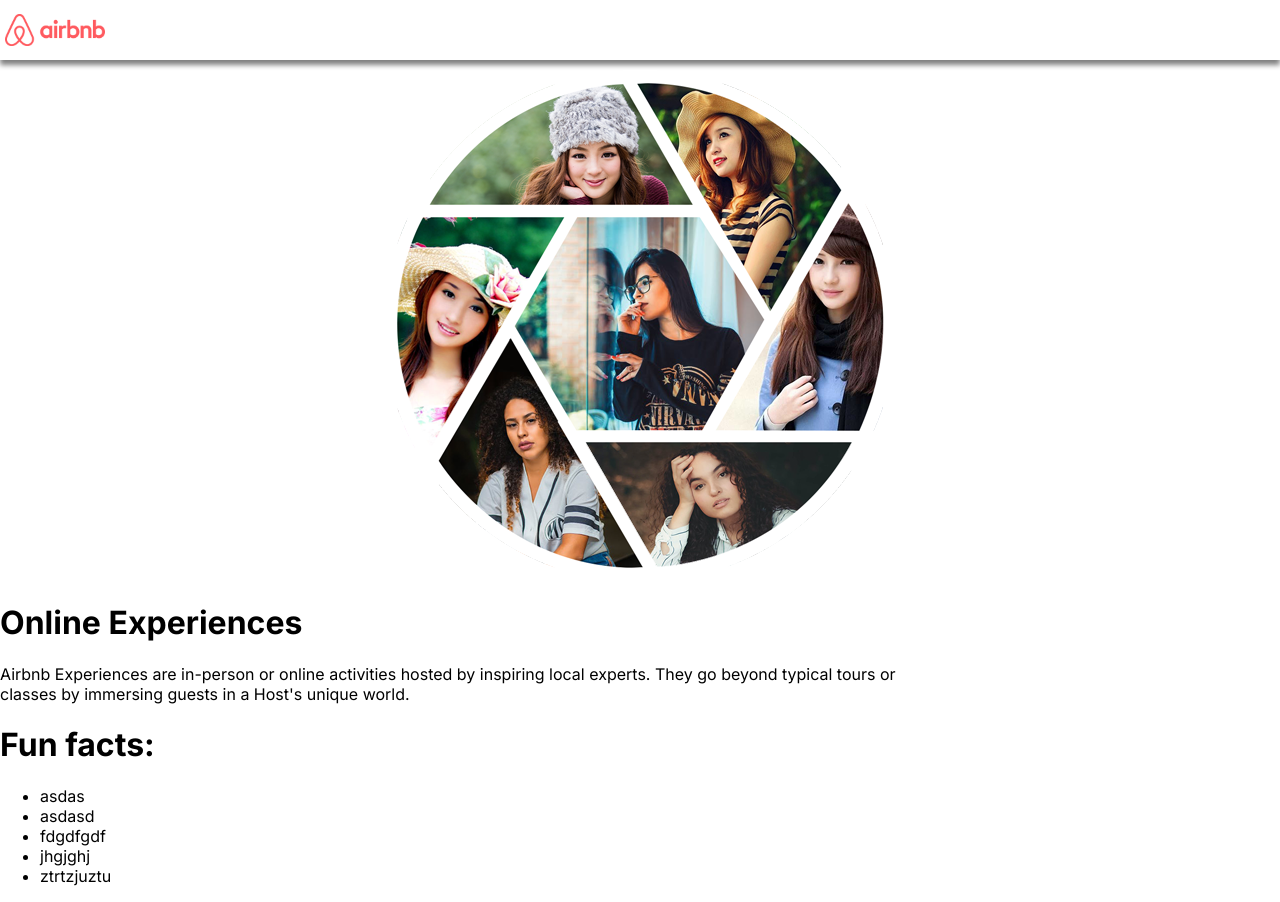
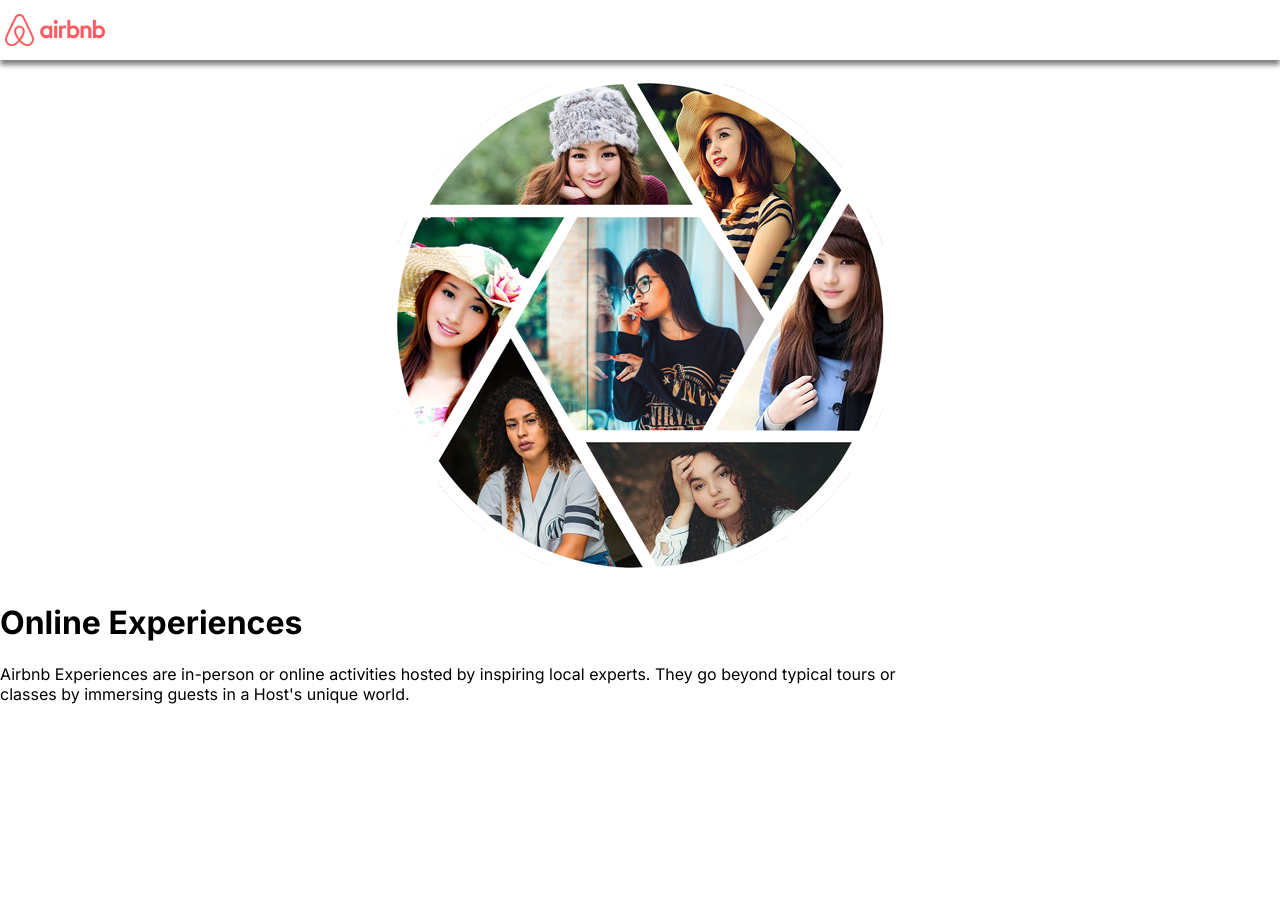
Before and after one commit to torokur93/react-learn, a React (Create React App) app: page / in a window 1280 px wide. After the commit the page ends 800 px from the top, so only its background shows below. Built offline with nearby package versions, Linux system fonts and the light colour scheme.

Commit message:
added card component

```diff
--- /dev/null
+++ b/src/Components/Card.js
@@ -0,0 +1,9 @@
+import React from "react";
+
+export default function Card(){
+    return(
+        <div>
+
+        </div>
+    )
+}
--- a/src/Components/Main.js
+++ b/src/Components/Main.js
@@ -1,18 +1,12 @@
 import React from "react";
+import Card from "./Card";
 import Collage from "./Collage";
 
 export default function Main(){
     return(
         <div className="Main">
             <Collage/>
-            <h1 className="MainTitle">Fun facts:</h1>
-            <ul className="MainList">
-                <li>asdas</li>
-                <li>asdasd</li>
-                <li>fdgdfgdf</li>
-                <li>jhgjghj</li>
-                <li>ztrtzjuztu</li>
-            </ul>
+            <Card/>
         </div>
     )
 }
```
